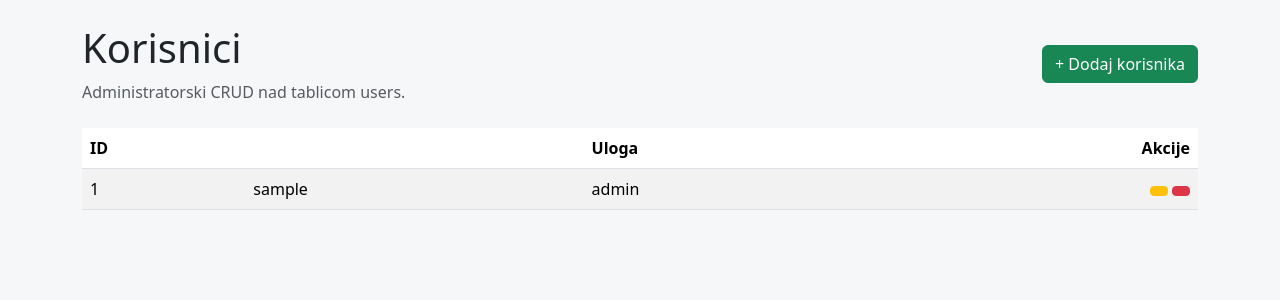
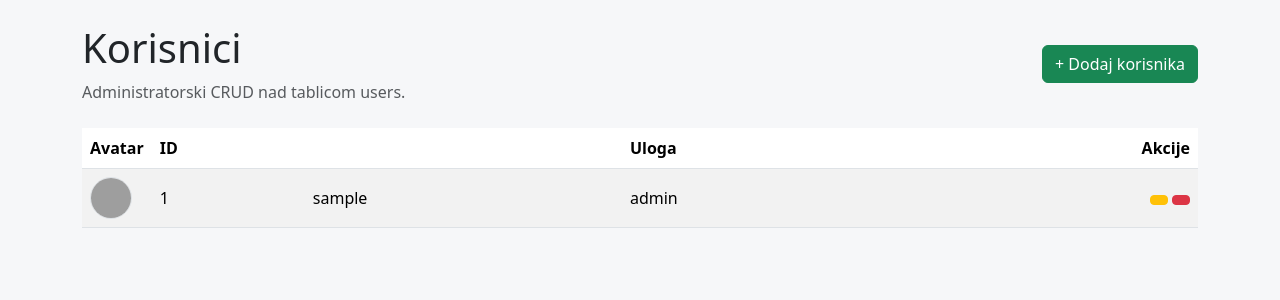
Before and after one commit to HeadshotFTW/ParKING, a Python web app: template templates/admin_users.html in a window 1280 px wide. Shown: the part 56-356 px from the top of the page. Run offline with Jinja, Linux system fonts and the light colour scheme; the template is opened without the code that fills it: most values are stand-ins (such as "Sample title", 1, 10 or a date in 2020); grey boxes are pictures that could not be loaded.

Commit message:
Show avatars in admin user list

```diff
--- a/templates/admin_users.html
+++ b/templates/admin_users.html
@@ -13,6 +13,7 @@
 <table class="table table-striped align-middle">
     <thead>
         <tr>
+            <th style="width: 64px">Avatar</th>
             <th>ID</th>
             <th>{{ tr('common.username') }}</th>
             <th>{% if lang == 'en' %}Role{% else %}Uloga{% endif %}</th>
@@ -22,6 +23,10 @@
     <tbody>
         {% for user in users %}
         <tr>
+            <td>
+                <img src="/avatar/{{ user.id }}.jpg" alt="Avatar" width="42" height="42"
+                     class="rounded-circle border" style="object-fit: cover;">
+            </td>
             <td>{{ user.id }}</td>
             <td>{{ user.username }}</td>
             <td>{{ user.role }}</td>
@@ -35,7 +40,7 @@
             </td>
         </tr>
         {% else %}
-        <tr><td colspan="4">{% if lang == 'en' %}There are no users.{% else %}Nema korisnika.{% endif %}</td></tr>
+        <tr><td colspan="5">{% if lang == 'en' %}There are no users.{% else %}Nema korisnika.{% endif %}</td></tr>
         {% endfor %}
     </tbody>
 </table>
```
